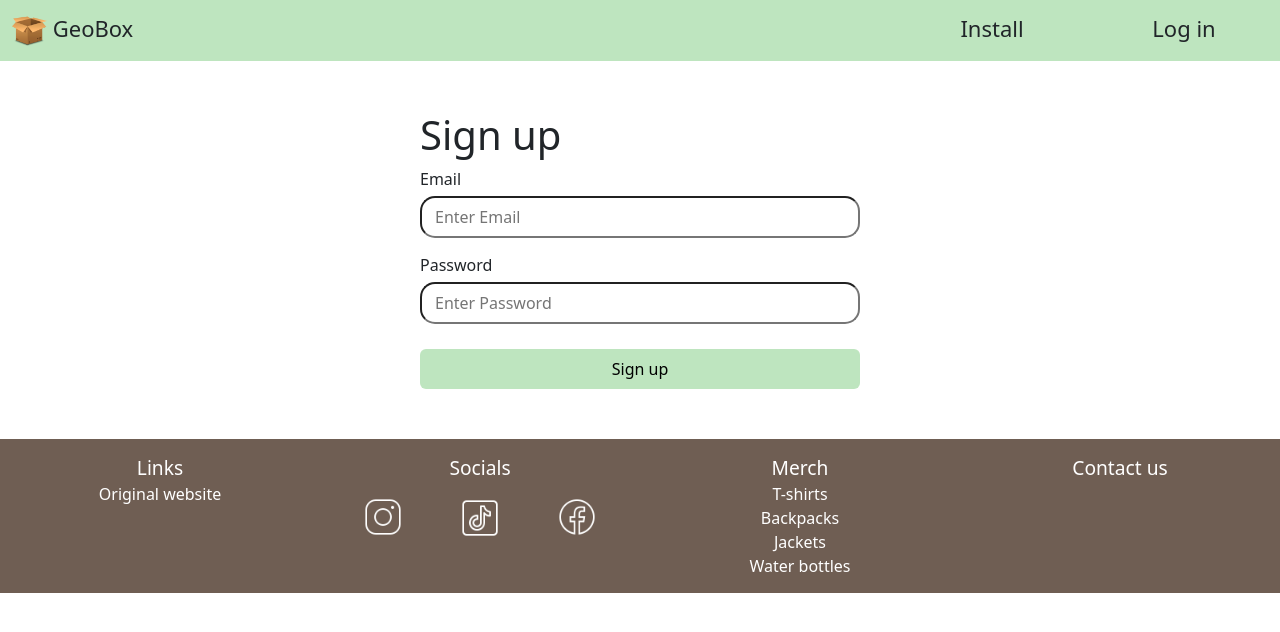
After one commit to KlaudiuszSoltysik/GeoBox, a Django app: page //sign_up in a window 1280 px wide. The commit adds this page. Shown: the top 632 px of the page. Run offline with Django 4.2, Linux system fonts and the light colour scheme.

Commit message:
23.02 work

```diff
--- a/base/urls.py
+++ b/base/urls.py
@@ -4,4 +4,5 @@ from . import views
 
 urlpatterns = [
     path('', views.index, name='index'),
+    path('/sign_up', views.sign_up, name='sign_up'),
 ]
--- a/base/views.py
+++ b/base/views.py
@@ -2,3 +2,6 @@ from django.shortcuts import render
 
 def index(request):
     return render(request, 'index.html')
+
+def sign_up(request):
+    return render(request, 'sign_up.html')
--- a/static/scripts/scripts.js
+++ b/static/scripts/scripts.js
@@ -3,7 +3,7 @@ let deferredPrompt;
         deferredPrompt = e;
     });
 
-const installApp = document.getElementById('install-app');
+const installApp = document.getElementById('install-button');
 
 installApp.addEventListener('click', async () => {
     if (deferredPrompt !== null) {
@@ -14,3 +14,21 @@ installApp.addEventListener('click', async () => {
         }
     }
 });
+
+const logInForm = document.getElementById('log-in-form');
+const logIn = document.getElementById('log-in-button');
+const closeLogIn = document.getElementById('close-log-in');
+
+logIn.addEventListener('click',  () => {
+    logInForm.style.display = "block";
+});
+
+closeLogIn.addEventListener('click',  () => {
+    logInForm.style.display = "none";
+});
+
+document.addEventListener('mouseup', function(e) {
+    if (!logInForm.contains(e.target)) {
+     logInForm.style.display = 'none';
+    }
+});
--- a/static/styles.css
+++ b/static/styles.css
@@ -35,10 +35,100 @@
   width: 42px;
 }
 
+.log-in-form {
+  display: none;
+  position: fixed;
+  left: 50%;
+  top: 50%;
+  transform: translate(-50%, -50%);
+  z-index: 1;
+  background-color: white;
+  box-shadow: 0 0 5px black;
+}
+.log-in-form .btn-close {
+  position: fixed;
+  right: 0;
+  top: 0;
+  transform: translate(-50%, 50%);
+}
+.log-in-form .btn {
+  color: white;
+  padding: 7px 13px;
+  margin-top: 10px;
+  width: 100%;
+}
+.log-in-form .btn:hover {
+  color: white;
+}
+.log-in-form .log-in-btn {
+  color: black;
+  background-color: #BEE5BF;
+  padding: 7px 13px;
+  margin-top: 10px;
+}
+.log-in-form .log-in-btn:hover {
+  color: black;
+}
+.log-in-form .sign-up-btn {
+  background-color: #003E1F;
+}
+.log-in-form .google-btn {
+  background-color: #DB4437;
+  margin-top: 45px;
+}
+.log-in-form .facebook-btn {
+  background-color: #4267B2;
+}
+
+input[type=text],
+input[type=password] {
+  border-radius: 15px;
+  padding: 7px 13px;
+  margin-top: 5px;
+  margin-bottom: 15px;
+  width: 100%;
+}
+
+input[type=checkbox] {
+  width: 20px;
+  height: 20px;
+  border: 2px solid black;
+  border-radius: 5px;
+  transform: translateY(5px);
+  margin-right: 10px;
+  accent-color: #003E1F;
+}
+
+.sign-up-form {
+  padding: 35px;
+}
+.sign-up-form .btn {
+  color: black;
+  background-color: #BEE5BF !important;
+  padding: 7px 13px;
+  margin-top: 10px;
+  width: 100%;
+}
+.sign-up-form .btn:hover {
+  color: black;
+}
+
 @media (min-width: 640px) {
   .logo {
     flex: 0 0 auto;
     width: 70%;
     text-align: left;
   }
+  .log-in-form,
+  .sign-up-form {
+    padding: 50px 100px;
+    width: 50%;
+  }
+}
+@media (max-width: 640px) {
+  .log-in-form,
+  .sign-up-form {
+    padding: 35px;
+    width: 80%;
+  }
 }/*# sourceMappingURL=styles.css.map */
--- a/static/styles.scss
+++ b/static/styles.scss
@@ -1,7 +1,3 @@
-$BROWN: #6F5E53;
-$GREEN: #003E1F;
-$LIGHT_GREEN: #BEE5BF;
-
 .header {
     background-color: #BEE5BF;
     padding: 12px;
@@ -47,12 +43,113 @@ $LIGHT_GREEN: #BEE5BF;
     }
 }
 
+.log-in-form {
+    display: none;
+    position: fixed;
+    left: 50%;
+    top: 50%;
+    transform: translate(-50%, -50%);
+    z-index: 1;
+    background-color: white;
+    box-shadow: 0 0 5px black;
+
+    .btn-close {
+        position: fixed;
+        right: 0;
+        top: 0;
+        transform: translate(-50%, 50%);
+    }
+
+    .btn {
+        color: white;
+        padding: 7px 13px;
+        margin-top: 10px;
+        width: 100%;
+    }
+
+    .btn:hover {
+        color: white;
+    }
+
+    .log-in-btn {
+        color: black;
+        background-color: #BEE5BF;
+        padding: 7px 13px;
+        margin-top: 10px;
+    }
+
+    .log-in-btn:hover {
+        color: black;
+    }
+
+    .sign-up-btn {
+        background-color: #003E1F;
+    }
+
+    .google-btn {
+        background-color: #DB4437;
+        margin-top: 45px;
+    }
+
+    .facebook-btn {
+        background-color: #4267B2;
+    }
+}
+
+input[type=text],
+input[type=password] {
+    border-radius: 15px;
+    padding: 7px 13px;
+    margin-top: 5px;
+    margin-bottom: 15px;
+    width: 100%;
+}
+
+input[type=checkbox] {
+    width: 20px;
+    height: 20px;
+    border: 2px solid black;
+    border-radius: 5px;
+    transform: translateY(5px);
+    margin-right: 10px;
+    accent-color: #003E1F;
+}
+
+.sign-up-form {
+    padding: 35px;
+
+    .btn {
+        color: black;
+        background-color: #BEE5BF !important;
+        padding: 7px 13px;
+        margin-top: 10px;
+        width: 100%;
+    }
+
+    .btn:hover {
+        color: black;
+    }
+}
+
 @media (min-width: 640px) {
     .logo {
         flex: 0 0 auto;
         width: 70%;
         text-align: left;
     }
+
+    .log-in-form,
+    .sign-up-form {
+        padding: 50px 100px;
+        width: 50%;
+    }
 }
 
-@media (max-width: 640px) {}
+@media (max-width: 640px) {
+
+    .log-in-form,
+    .sign-up-form {
+        padding: 35px;
+        width: 80%;
+    }
+}
--- a/templates/main.html
+++ b/templates/main.html
@@ -22,18 +22,35 @@
   <div class="container-fluid text-center header">
     <div class="row">
       <div class="col logo">
-        <a class="navbar-brand" href="#">
+        <a class="navbar-brand" href="{% url 'index' %}">
           <img src="static/images/box-160x160.png" id="logo">
           GeoBox
         </a>
       </div>
       <div class="col">
-        <a id="install-app">Install</a>
+        <a id="install-button">Install</a>
       </div>
       <div class="col">
-        <a>Log in</a>
+        <a id="log-in-button">Log in</a>
       </div>
     </div>
+  </div>
+
+  <div class="form-group log-in-form" id="log-in-form">
+    <button type="button" class="btn-close" id="close-log-in" aria-label="Close"></button>
+    <form method="POST" action="">
+      {% csrf_token %}
+      <h1>Log in</h1>
+      <label for="email">Email</label><br>
+      <input type="text" placeholder="Enter Email" name="email" required><br>
+      <label for="password">Password</label><br>
+      <input type="password" placeholder="Enter Password" name="password" required><br>
+      <input type="checkbox" name="remember-me"><label for="remember-me">Remember me</label>
+      <button type="submit" class="btn log-in-btn">Log in</button>
+    </form>
+    <a href="{% url 'sign_up' %}" class="btn sign-up-btn">Sign up</a>
+    <a class="btn google-btn">Log in with Google</a>
+    <a class="btn facebook-btn">Log in with Facebook</a>
   </div>
 
   {% block content %}
--- /dev/null
+++ b/templates/sign_up.html
@@ -0,0 +1,17 @@
+{% extends 'main.html' %}
+
+{% block content %}
+
+<div class="form-group sign-up-form container-fluid">
+  <form method="POST" action="">
+    {% csrf_token %}
+    <h1>Sign up</h1>
+    <label for="email">Email</label><br>
+    <input type="text" placeholder="Enter Email" name="email" required><br>
+    <label for="password">Password</label><br>
+    <input type="password" placeholder="Enter Password" name="password" required><br>
+    <button type="submit" class="btn log-in-btn">Sign up</button>
+  </form>
+</div>
+
+{% endblock %}
```
Also changed, not shown: templates/index.html (line endings or trailing spaces), 1 other file.
